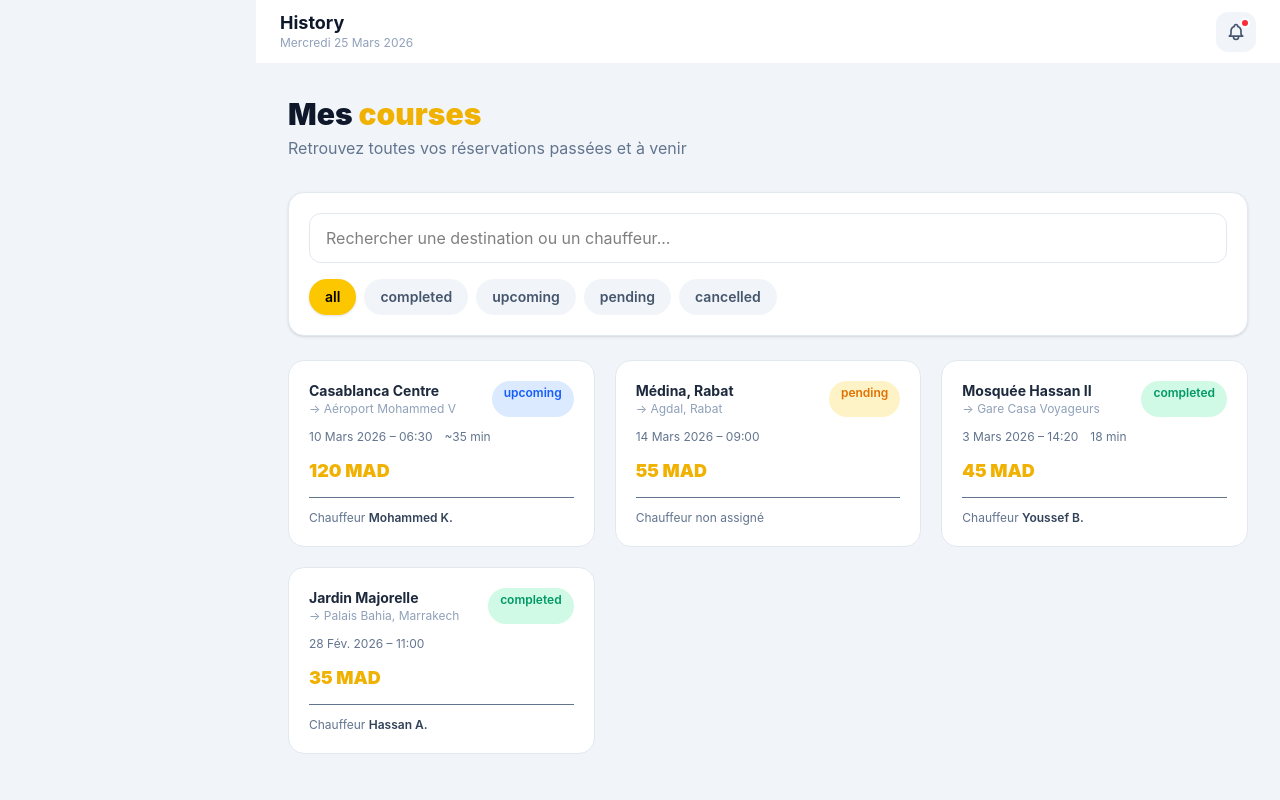
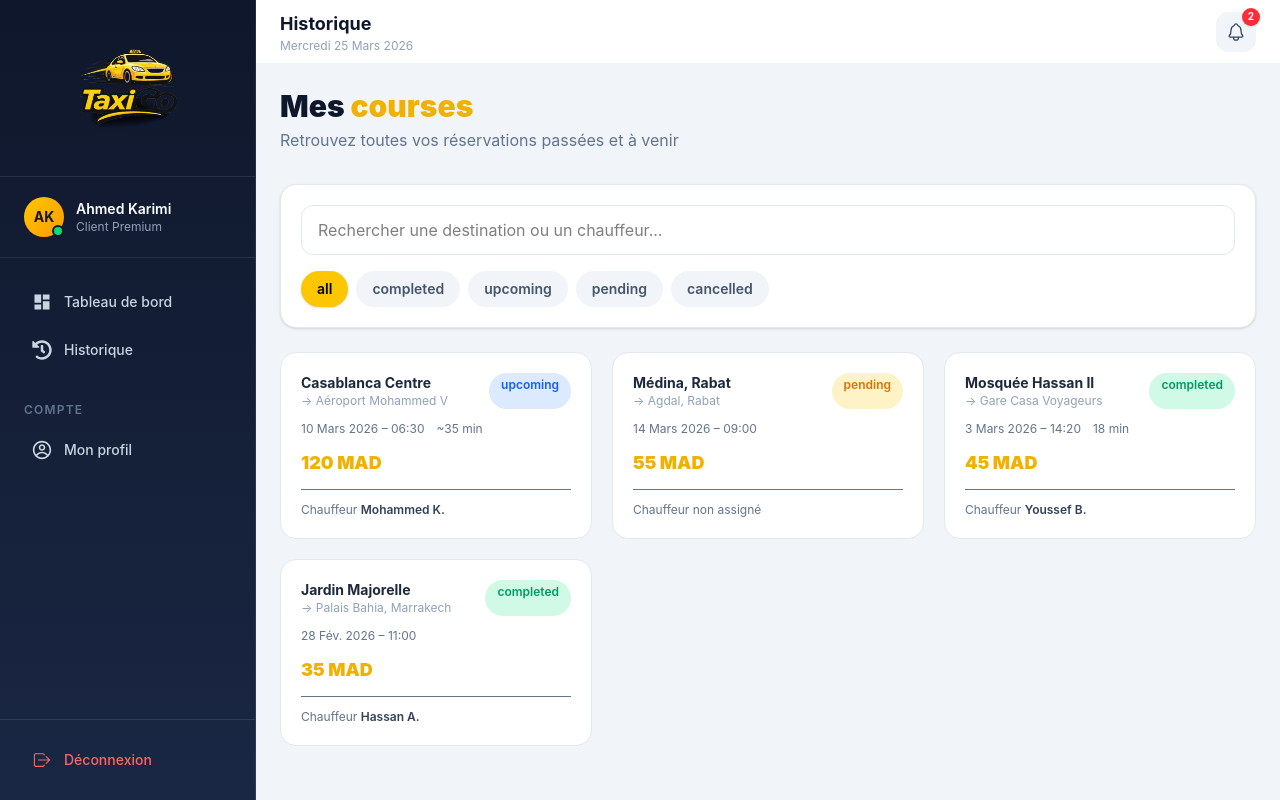
Before and after one commit to Lahmar22/TaxiGo-fileRouge, a React app in the folder frontend/: page /client/history in a window 1280 px wide. Built offline with nearby package versions, Linux system fonts and the light colour scheme; the HTML template or start-up script is replaced by a standard one.

Commit message:
feat : update the pages for design

```diff
--- a/frontend/src/pages/client/Dashboard.jsx
+++ b/frontend/src/pages/client/Dashboard.jsx
@@ -1,6 +1,5 @@
-import Footer from "../../components/Footer";
-import Sidebar from "./components/Sidebar";
-import Header from "./components/Header";
+import Sidebar from "../client/components/Sidebar";
+import Header from "../client/components/Header";
 import { useState, useEffect } from "react";
 import { GoogleMap, Marker, useLoadScript } from "@react-google-maps/api";
 
@@ -29,24 +28,21 @@ export default function Dashboard() {
     googleMapsApiKey: "YOUR_GOOGLE_MAPS_API_KEY",
   });
 
-  const { latitude, longitude, error } = location;
-  if (!isLoaded) return <p></p>;
-  if (error) return <p>{error}</p>;
+
 
   return (
     <div className="flex min-h-screen bg-slate-100">
 
       <Sidebar open={openSidebar} setOpen={setOpenSidebar} />
 
-      <div className="flex flex-col flex-1 lg:ml-64">
+      <div className="flex flex-col flex-1">
 
         <Header page="Tableau de bord" setOpenSidebar={setOpenSidebar} />
-
 
         <main className="flex-1 p-6 space-y-6">
           <div className="mb-8 animate-fade-up">
             <h2 className="text-3xl font-black text-slate-900">
-              Bonjour, <span className="gradient-text">Ahmed</span> 👋
+              Bonjour, <span className="gradient-text">Ahmed</span>
             </h2>
             <p className="text-slate-500 mt-1">Prêt pour votre prochaine course ?</p>
           </div>
@@ -163,16 +159,22 @@ export default function Dashboard() {
 
             <div className="xl:col-span-3 space-y-6">
 
-              <div className="bg-linear-to-br from-slate-200 to-slate-100 rounded-lg flex items-center justify-center relative overflow-hidden h-125">
+              <div className="bg-linear-to-br from-slate-200 to-slate-100 rounded-lg h-125">
 
-                <GoogleMap
-                  mapContainerStyle={{ width: "100%", height: "100%" }}
-                  center={location}
-                  zoom={15}
-                >
-                  <Marker position={location} />
-                </GoogleMap>
+                {!isLoaded ? (
+                  <p className="p-4">Chargement de la carte...</p>
+                ) : (
+                  <GoogleMap
+                    mapContainerStyle={{ width: "100%", height: "100%" }}
+                    center={location || { lat: 33.5731, lng: -7.5898 }}
+                    zoom={15}
+                  >
+                    {location && <Marker position={location} />}
+                  </GoogleMap>
+                )}
+
               </div>
+
 
 
             </div>
--- a/frontend/src/pages/client/History.jsx
+++ b/frontend/src/pages/client/History.jsx
@@ -4,6 +4,7 @@ import { useState } from "react";
 export default function History() {
     const [filter, setFilter] = useState("all");
     const [search, setSearch] = useState("");
+    const [openSidebar, setOpenSidebar] = useState(false);
 
     const trips = [
         {
@@ -59,13 +60,13 @@ export default function History() {
     return (
         <div className="flex min-h-screen bg-slate-100">
 
-            <Sidebar />
+            <Sidebar open={openSidebar} setOpen={setOpenSidebar} />
 
-            <div className="flex flex-col flex-1 lg:ml-64">
+            <div className="flex flex-col flex-1">
 
-                <Header page="History" />
+                <Header page="Historique" setOpenSidebar={setOpenSidebar} />
 
-                <main className="p-6 lg:p-8 max-w-6xl w-full mx-auto">
+                <main className="flex-1 p-6 space-y-6">
 
                     {/* PAGE HEADER */}
                     <div className="mb-8">
--- a/frontend/src/pages/client/components/Header.jsx
+++ b/frontend/src/pages/client/components/Header.jsx
@@ -1,4 +1,7 @@
-export default function Header({ page, setOpenSidebar }) {
+import { IoNotificationsOutline } from "react-icons/io5";
+
+export default function Header({page, setOpenSidebar }) {
+
     const today = new Date().toLocaleDateString("fr-FR", {
         weekday: "long",
         day: "numeric",
@@ -7,7 +10,12 @@ export default function Header({ page, setOpenSidebar }) {
     });
 
     return (
-        <header className="px-6 flex items-center justify-between bg-white/95 backdrop-blur-xl border-b border-slate-100 h-16 sticky top-0 z-20">
+        <header className="bg-white/95 backdrop-blur-md border-b border-slate-100 h-16 sticky top-0 z-20 px-4 lg:px-6 flex items-center justify-between">
+
+            {/* LEFT */}
+            <div className="flex items-center">
+
+                {/* Mobile menu */}
                 <button
                     onClick={() => setOpenSidebar(true)}
                     className="lg:hidden p-2 rounded-xl hover:bg-slate-100 transition mr-3"
@@ -18,37 +26,27 @@ export default function Header({ page, setOpenSidebar }) {
                     </svg>
                 </button>
 
+                {/* Title */}
                 <div>
-                <h1 className="text-slate-900 font-bold text-lg leading-tight">
-                    {page}
-                </h1>
-                <p className="text-slate-400 text-xs capitalize">
-                    {today}
-                </p>
+                    <h1 className="text-slate-900 font-bold text-sm lg:text-lg">{page}</h1>
+                    <p className="text-slate-400 text-xs capitalize">{today}</p>
                 </div>
 
-            {/* Right section */}
-            <div className="flex items-center gap-3">
+            </div>
+
+            {/* RIGHT */}
+            <div className="flex items-center gap-2 lg:gap-3">
+
 
                 {/* Notifications */}
-                <button className="relative p-2.5 bg-slate-100 hover:bg-slate-200 rounded-xl transition-colors">
+                <button className="relative p-2.5 bg-slate-100 hover:bg-slate-200 rounded-xl transition">
+                    <IoNotificationsOutline className="w-5 h-5 text-slate-700" />
 
-                    <svg className="w-5 h-5 text-slate-600" fill="none" stroke="currentColor" viewBox="0 0 24 24">
-                        <path
-                            strokeLinecap="round"
-                            strokeLinejoin="round"
-                            strokeWidth="2"
-                            d="M15 17h5l-1.405-1.405A2.032 2.032 0 0118
-                            14.158V11a6.002 6.002 0 00-4-5.659V5a2
-                            2 0 10-4 0v.341C7.67 6.165 6 8.388
-                            6 11v3.159c0 .538-.214 1.055-.595
-                            1.436L4 17h5m6 0v1a3 3 0
-                            11-6 0v-1m6 0H9"
-                        />
-                    </svg>
-
-                    <span className="absolute top-1.5 right-1.5 w-2.5 h-2.5 bg-red-500 rounded-full border-2 border-white"></span>
-
+                    {/* Badge */}
+                    <span className="absolute -top-1 -right-1 min-w-4.5 h-4.5 px-1 flex items-center justify-center
+                     text-[10px] font-bold text-white bg-red-500 rounded-full shadow">
+                        2
+                    </span>
                 </button>
 
             </div>
--- a/frontend/src/pages/client/components/Sidebar.jsx
+++ b/frontend/src/pages/client/components/Sidebar.jsx
@@ -1,6 +1,10 @@
 import { Link, useLocation } from "react-router-dom";
 import imagelogo from "../../../assets/TaxiGo.png";
 import { logout } from "../../../api/AuthAPI";
+import { MdDashboard } from "react-icons/md";
+import { CgProfile } from "react-icons/cg";
+import { IoIosLogOut } from "react-icons/io";
+import { FaHistory } from "react-icons/fa";
 
 export default function Sidebar({ open, setOpen }) {
 
@@ -20,7 +24,17 @@ export default function Sidebar({ open, setOpen }) {
         className={`fixed inset-0 bg-black/40 backdrop-blur-sm z-30 transition lg:hidden
                 ${open ? "opacity-100 visible" : "opacity-0 invisible"}`}
       />
-      <aside className={`bg-linear-to-b from-slate-900 to-[#1a2744] border-r border-white/10 min-h-screen w-64 flex flex-col fixed top-0 left-0 z-40 ${open ? "translate-x-0" : "-translate-x-full"}`}>
+      <aside className={`
+                    fixed lg:sticky top-0 left-0 z-40
+                    h-screen
+                    w-72 lg:w-64
+                    bg-linear-to-b from-slate-900 to-[#1a2744]
+                    border-r border-white/10 flex flex-col
+                    transform transition duration-300
+
+                    ${open ? "translate-x-0" : "-translate-x-full"}
+                    lg:translate-x-0
+                `}>
 
         {/* Logo */}
         <div className="py-6 border-b border-white/10">
@@ -59,10 +73,7 @@ export default function Sidebar({ open, setOpen }) {
           {/* Dashboard */}
           <Link to="/client/dashboard" className={linkStyle("/dashboard")}>
 
-            <svg className="w-5 h-5" fill="none" stroke="currentColor" viewBox="0 0 24 24">
-              <path strokeLinecap="round" strokeLinejoin="round" strokeWidth="2"
-                d="M3 13h8V3H3v10zM13 21h8v-6h-8v6zM13 3v8h8V3h-8zM3 21h8v-6H3v6z" />
-            </svg>
+            <MdDashboard className="w-5 h-5" />
 
             Tableau de bord
           </Link>
@@ -70,10 +81,7 @@ export default function Sidebar({ open, setOpen }) {
           {/* History */}
           <Link to="/client/history" className={linkStyle("/history")}>
 
-            <svg className="w-5 h-5" fill="none" stroke="currentColor" viewBox="0 0 24 24">
-              <path strokeLinecap="round" strokeLinejoin="round" strokeWidth="2"
-                d="M12 8v4l3 3M12 4a8 8 0 108 8" />
-            </svg>
+            <FaHistory className="w-5 h-5" />
 
             Historique
           </Link>
@@ -88,10 +96,7 @@ export default function Sidebar({ open, setOpen }) {
           {/* Profile */}
           <Link to="/client/profile" className={linkStyle("/profile")}>
 
-            <svg className="w-5 h-5" fill="none" stroke="currentColor" viewBox="0 0 24 24">
-              <path strokeLinecap="round" strokeLinejoin="round" strokeWidth="2"
-                d="M5.121 17.804A7.5 7.5 0 0112 15a7.5 7.5 0 016.879 2.804M15 11a3 3 0 11-6 0 3 3 0 016 0z" />
-            </svg>
+            <CgProfile className="w-5 h-5" />
 
             Mon profil
           </Link>
@@ -103,11 +108,7 @@ export default function Sidebar({ open, setOpen }) {
 
           <button onClick={logout} className="flex items-center gap-3 px-4 py-2.5 rounded-xl text-sm font-medium text-red-400 hover:text-red-300 hover:bg-red-500/10 transition w-full">
 
-            <svg className="w-5 h-5" fill="none" stroke="currentColor" viewBox="0 0 24 24">
-              <path strokeLinecap="round" strokeLinejoin="round" strokeWidth="2"
-                d="M17 16l4-4m0 0l-4-4m4 4H7m6 4v1m0-10V3" />
-            </svg>
-
+            <IoIosLogOut className="w-5 h-5" />
             Déconnexion
           </button>
 
```
Lines whose indentation alone changed are shown as unchanged.
